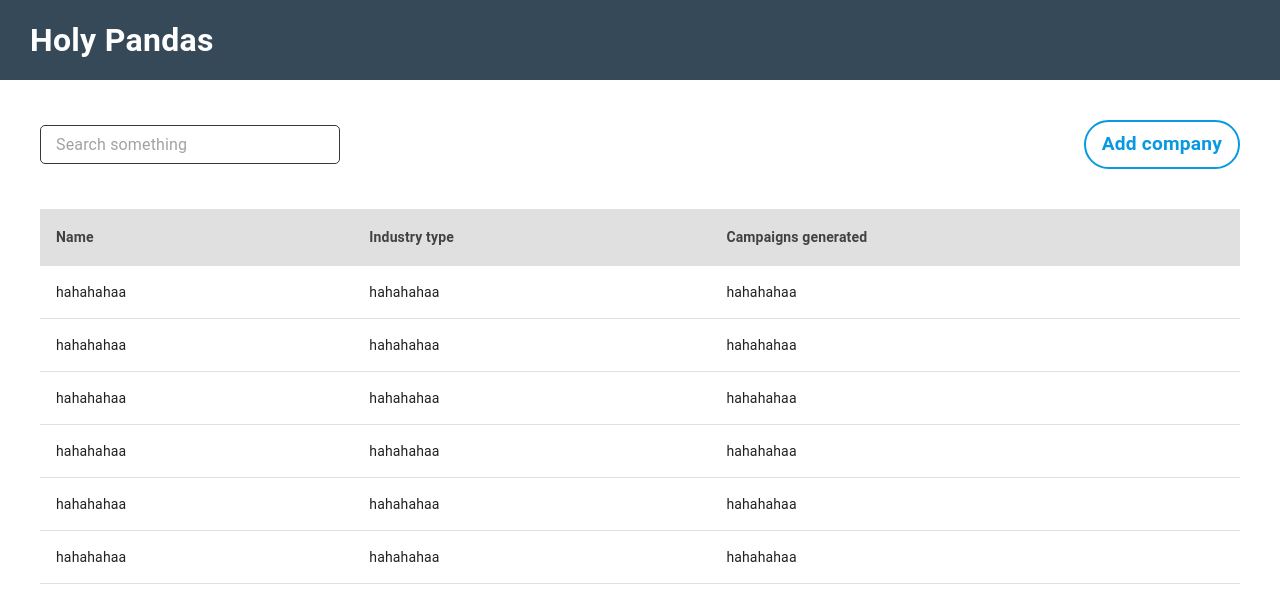
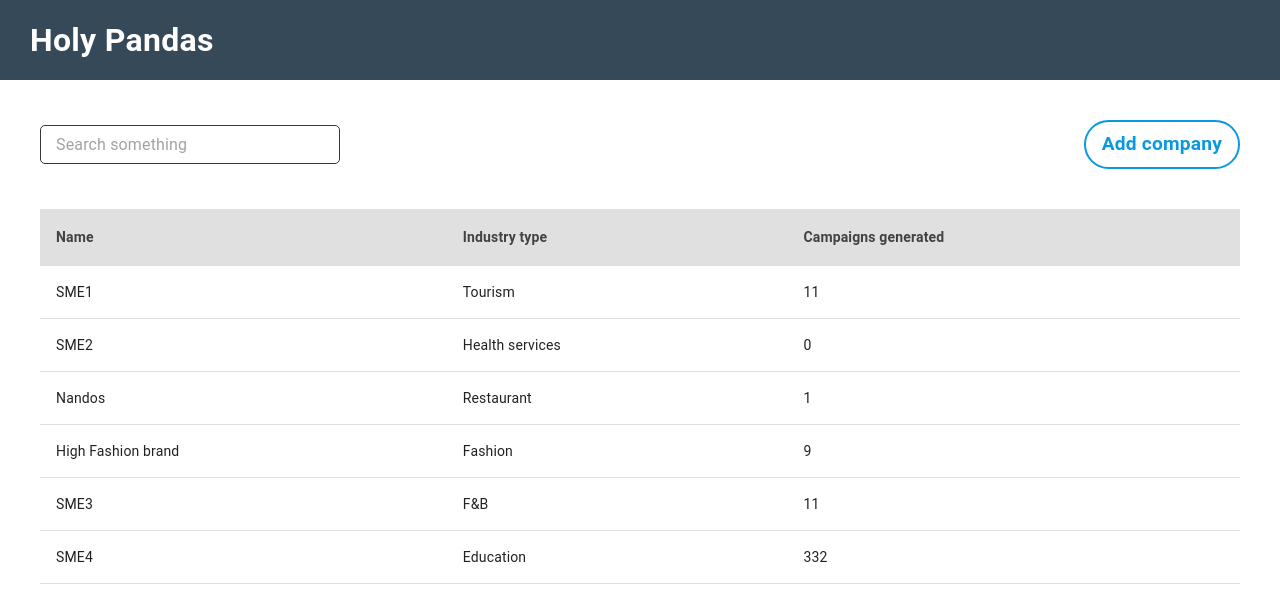
Before and after one commit to TeradonGenesis/adhacks, a React (Create React App) app in the folder adhacks-web-client/: page / in a window 1280 px wide. Shown: the top 600 px of the page. Built offline with nearby package versions, Linux system fonts and the light colour scheme.

Commit message:
Updated dummy data

```diff
--- a/adhacks-web-client/src/components/Table/Table.js
+++ b/adhacks-web-client/src/components/Table/Table.js
@@ -17,18 +17,18 @@ const HeaderCell = styled(TableCell)(({ theme }) => ({
 
 const Table = ({ onRowClick }) => {
   const columns = [
-    { name: "Name" },
-    { name: "Industry type" },
-    { name: "Campaigns generated" },
+    { name: "Name", key: "name" },
+    { name: "Industry type", key: "type" },
+    { name: "Campaigns generated", key: "generatedCount" },
   ];
 
   const data = [
-    { id: 1 },
-    { id: 2 },
-    { id: 3 },
-    { id: 4 },
-    { id: 5 },
-    { id: 6 },
+    { id: 1, name: "SME1", type: "Tourism", generatedCount: 11 },
+    { id: 2, name: "SME2", type: "Health services", generatedCount: 0 },
+    { id: 3, name: "Nandos", type: "Restaurant", generatedCount: 1 },
+    { id: 4, name: "High Fashion brand", type: "Fashion", generatedCount: 9 },
+    { id: 5, name: "SME3", type: "F&B", generatedCount: 11 },
+    { id: 6, name: "SME4", type: "Education", generatedCount: 332 },
   ];
 
   return (
@@ -54,7 +54,7 @@ const Table = ({ onRowClick }) => {
                 {columns.map((column) => {
                   return (
                     <TableCell key={`${column.name}-${data.id}`}>
-                      hahahahaa
+                      {data[column.key]}
                     </TableCell>
                   );
                 })}
```
